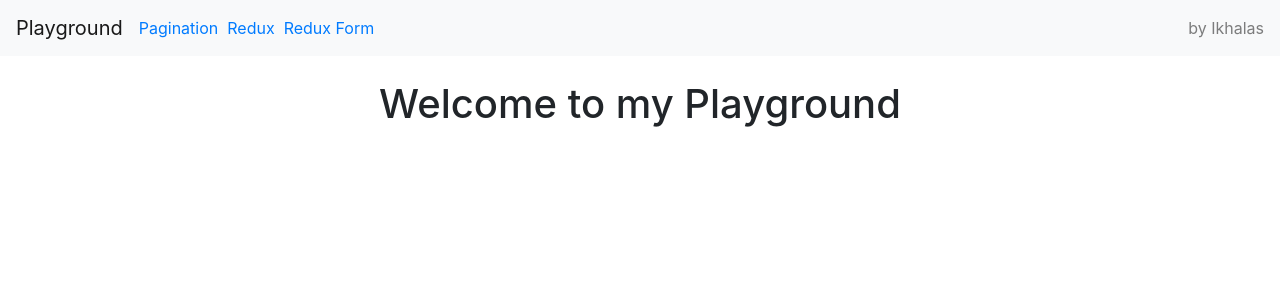
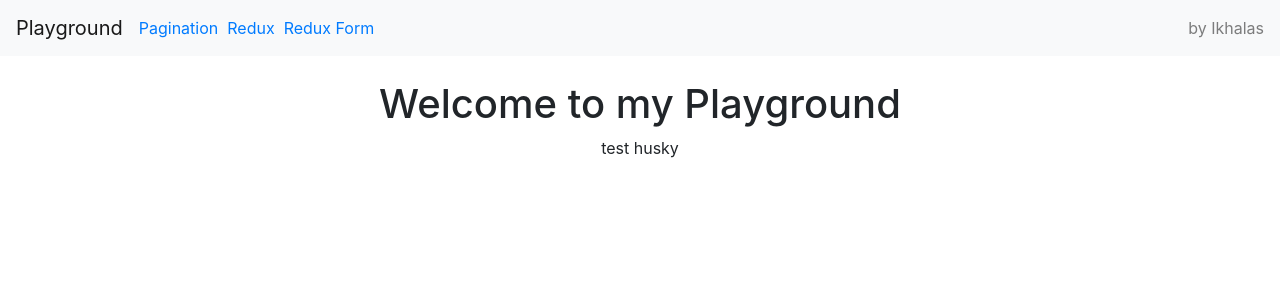
Before and after one commit to Ikhalas/React-Playground, a React (Create React App) app in the folder client/: page / in a window 1280 px wide. Shown: the top 300 px of the page. Built offline with nearby package versions, Linux system fonts and the light colour scheme.

Commit message:
test husky

```diff
--- a/client/src/Home.jsx
+++ b/client/src/Home.jsx
@@ -11,6 +11,7 @@
       >
         <br />
         <h1>Welcome to my Playground</h1>
+        <p>test husky</p>
       </div>
     );
   }
```
